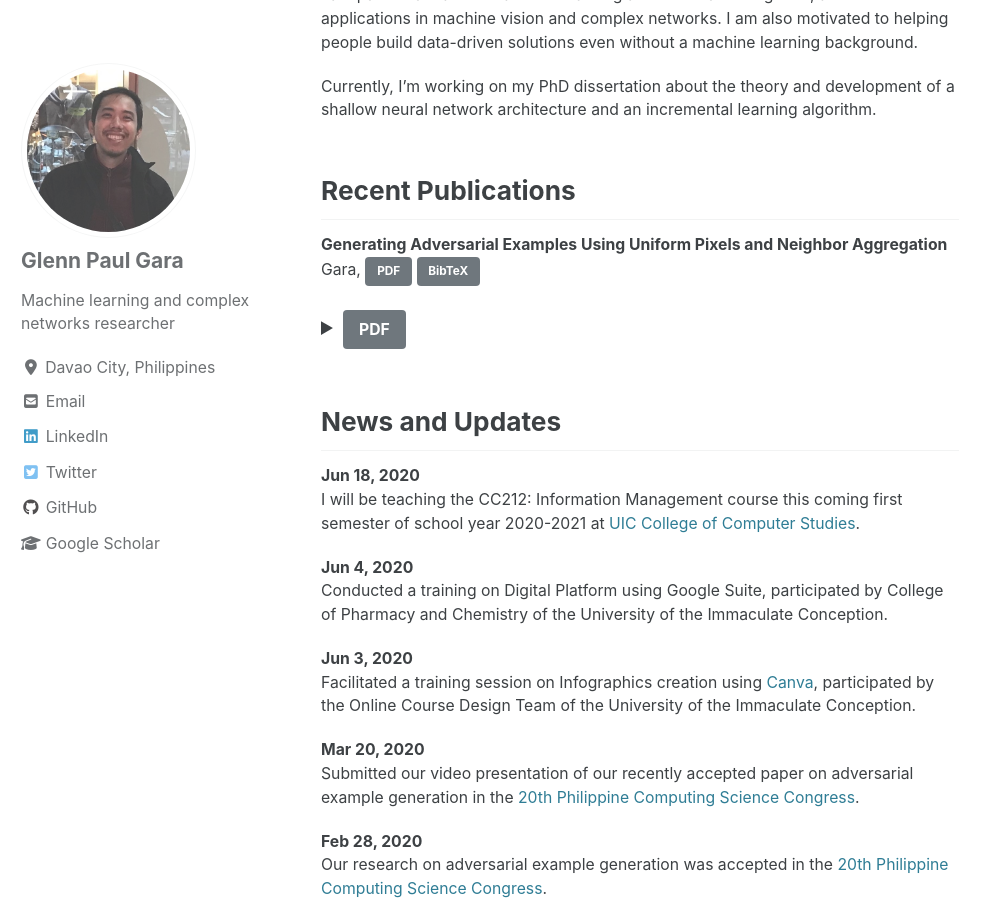
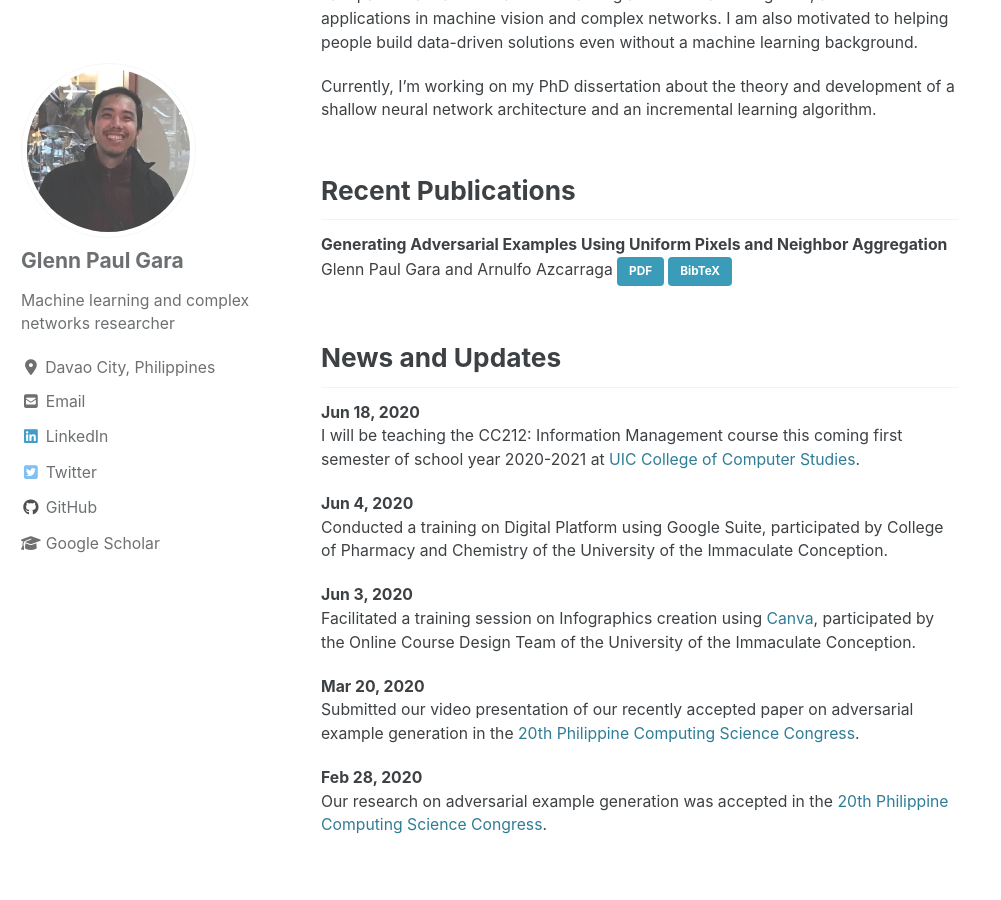
Before and after one commit to glenngara/glenngara.github.io, a Jekyll site: the page built from _pages/home.md, in a window 1280 px wide and 900 px high, scrolled down 334 px. Shown: the whole window, without its empty margins (0-1001 px from the left). Built offline with Jekyll 4.4.1, drawn with Linux system fonts in a browser that asks for light colours; cached includes are drawn as plain includes; nearby versions of some CDN libraries.

Commit message:
Changes in recent publications

```diff
--- a/_pages/home.md
+++ b/_pages/home.md
@@ -14,19 +14,9 @@ Currently, I'm working on my PhD dissertation about the theory and development o
 Recent Publications
 ------
 **Generating Adversarial Examples Using Uniform Pixels and Neighbor Aggregation**
-Gara,
-<a href="#" class="btn btn--primary">PDF</a>
-<a href="#" class="btn btn--primary">BibTeX</a>
-
-<details>
-  <summary><a href="" class="btn btn--primary">PDF</a></summary>
-
-  ## Heading
-  1. A numbered
-  2. list
-     * With some
-     * Sub bullets
-</details>
+Glenn Paul Gara and Arnulfo Azcarraga
+<a href="#" class="btn btn--info">PDF</a>
+<a href="#" class="btn btn--info">BibTeX</a>
 
 
 News and Updates
```
